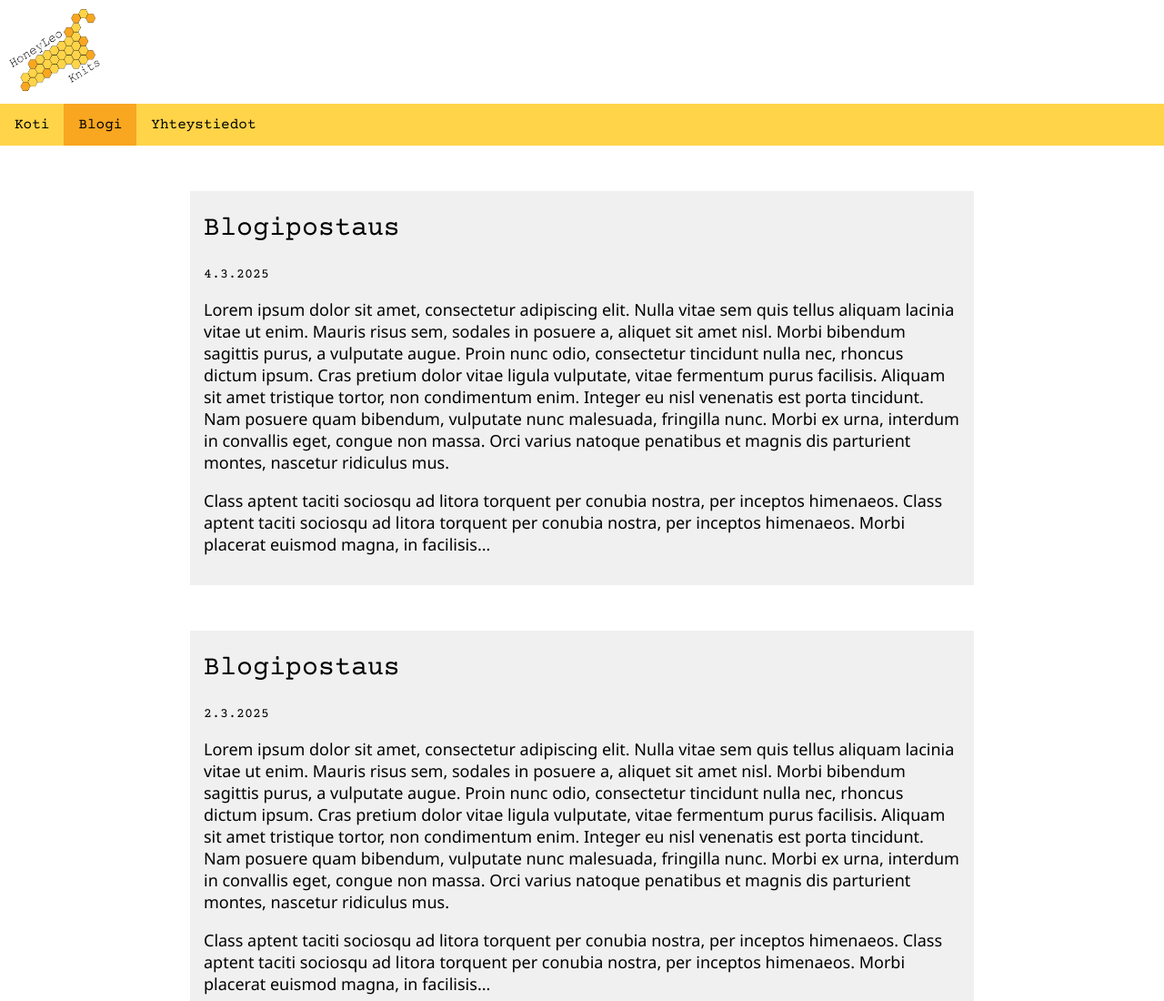
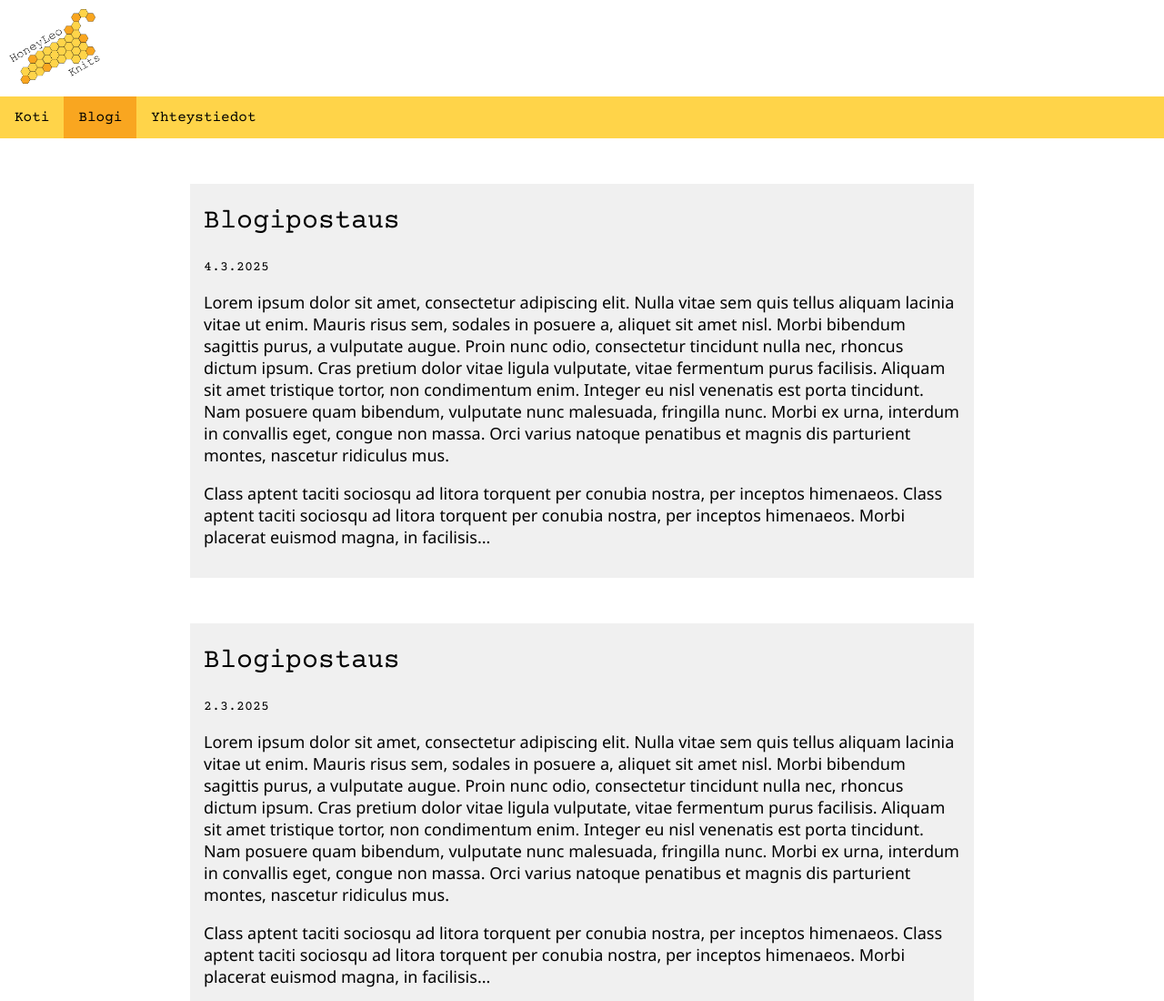
Before and after one commit to mitja-j/mitja-j.github.io, a plain HTML site: page blogi.html in a window 1280 px wide. Shown: the top 1100 px of the page at 91% size. Drawn offline with nearby package versions, Linux system fonts and the light colour scheme.

Commit message:
Add files via upload

```diff
--- a/blogi.html
+++ b/blogi.html
@@ -11,8 +11,8 @@
 
 <body>
 
-<div class="logo">
-	<img src="g4.png" alt="logo" width="100" height="90">
+<div>
+	<img class="logo" src="g4.png" alt="logo">
 </div>
 
 <nav>
```
Also changed, not shown: postaus1.html (+2 -2 lines), tiedot.html (+2 -2 lines).
